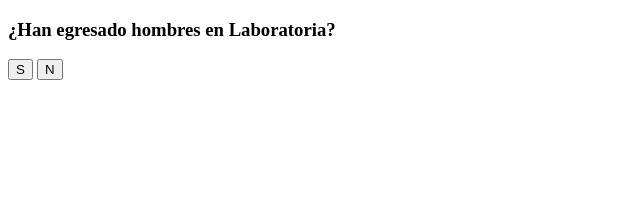
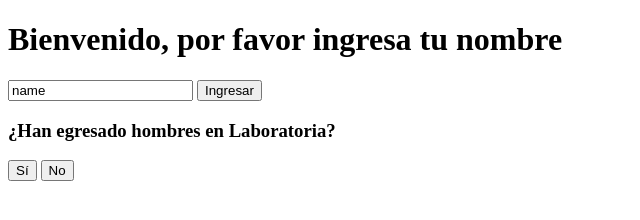
Before and after one commit to ElizabethVegaM/trivia-reloaded-git, a plain HTML site: page index.html in a window 1280 px wide. Both pictures are taken after a click on the button "Sí". Shown: the whole page, without its empty margins (0-640 px from the left). Drawn offline with Linux system fonts and the light colour scheme.

Commit message:
Ahora js funciona, se ve todo por el momento

```diff
--- a/app.js
+++ b/app.js
@@ -1,57 +1,19 @@
-function yesPlay() {
+document.getElementById("enteredName").addEventListener("click", function(){
+    var username = document.getElementById("username").value;
+    document.getElementById("demo").innerHTML = "Bienvenida " + username;
+});
 
-}
 
 document.getElementById("yesPlay").addEventListener("click", yesPlay);
 function yesPlay() {
     document.getElementById("gameplay").style.display='none';
     document.getElementById('question1').innerHTML='<h3>¿Han egresado hombres en Laboratoria?</3>';
     document.getElementById("answer1").style.display='block';
-}
+};
 
 
 document.getElementById("noPlay").addEventListener("click", noPlay);
 function noPlay() {
     document.getElementById("buttons").style.display='none';
     document.getElementById("otroDia").innerHTML = '<h3>Juguemos otro día</h3>';
-}
-
-
-
-
-/*
-    var wantToPlay = prompt("¿quieres jugar? s/n");
-    if (wantToPlay.toLowerCase() == "s") {
-        var answer1 = prompt("¿han egresado hombres en Laboratoria? s/n");
-        if (answer1.toLowerCase() == "n") {
-            document.getElementById("rightAnswersText").innerHTML =
-                document.getElementById("rightAnswersText").innerHTML +
-                "<div class='answer'>" +
-                "<p>No han egresado hombres</p>"
-            "</div>";
-        } else {
-            document.getElementById("wrongAnswersText").innerHTML =
-                document.getElementById("wrongAnswersText").innerHTML +
-                "<div class='answer'>" +
-                "<p>No han egresado hombres</p>"
-            "</div>";
-        }
-
-        var answer2 = prompt("¿hay laboratoria en concepción? s/n");
-        if (answer2.toLowerCase() == "n") {
-            document.getElementById("rightAnswersText").innerHTML =
-                document.getElementById("rightAnswersText").innerHTML +
-                "<div class='answer'>" +
-                "<p>No hay laboratoria en concepción</p>"
-            "</div>";
-        } else {
-            document.getElementById("wrongAnswersText").innerHTML =
-                document.getElementById("wrongAnswersText").innerHTML +
-                "<div class='answer'>" +
-                "<p>No hay laboratoria en concepción</p>"
-            "</div>";
-        }
-    } else {
-        document.getElementById("warningMessage").innerText = "Bueno Chao";
-    }
-*/
+};
--- a/index.html
+++ b/index.html
@@ -8,6 +8,12 @@
 </head>
 
 <body>
+        <div>
+            <h1>Bienvenido, por favor ingresa tu nombre</h1>
+                <input type="text" id="username" value="name">
+                <button id="enteredName">Ingresar</button>
+                <p id="demo"></p>
+        </div>
     <div id="gameplay">
         <h1>Bienvenido a la Trivia 2.0, ¿Quieres jugar?</h1>
         <h2 id="otroDia"></h2>
@@ -24,8 +30,8 @@
         <div id="question1">
         </div>
         <div id="answer1">
-            <button class="answerButton">S</button>
-            <button class="answerButton">N</button>
+            <button class="answerButton">Sí</button>
+            <button class="answerButton">No</button>
         </div>
     </div>
     <div id="scoreBoard">
```
